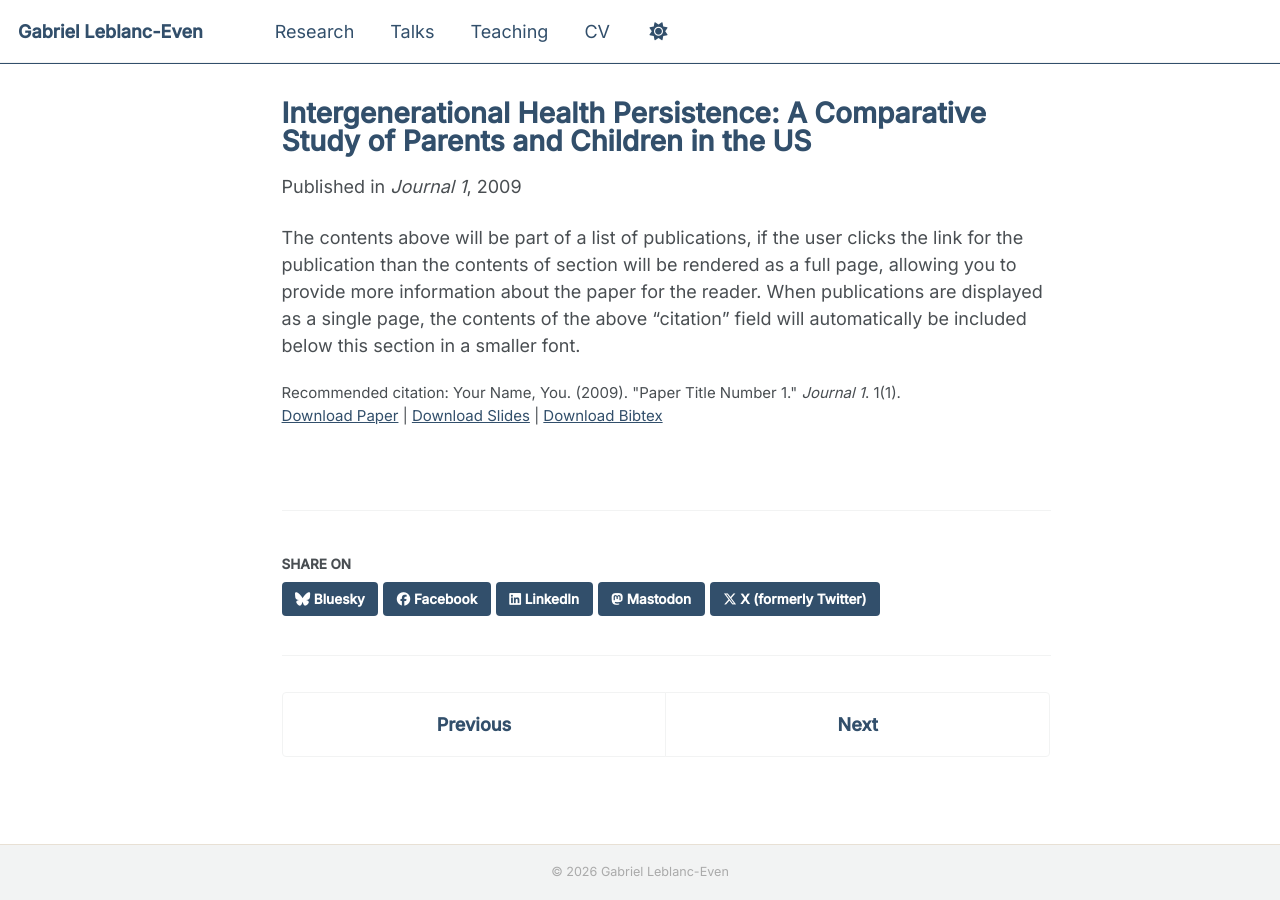
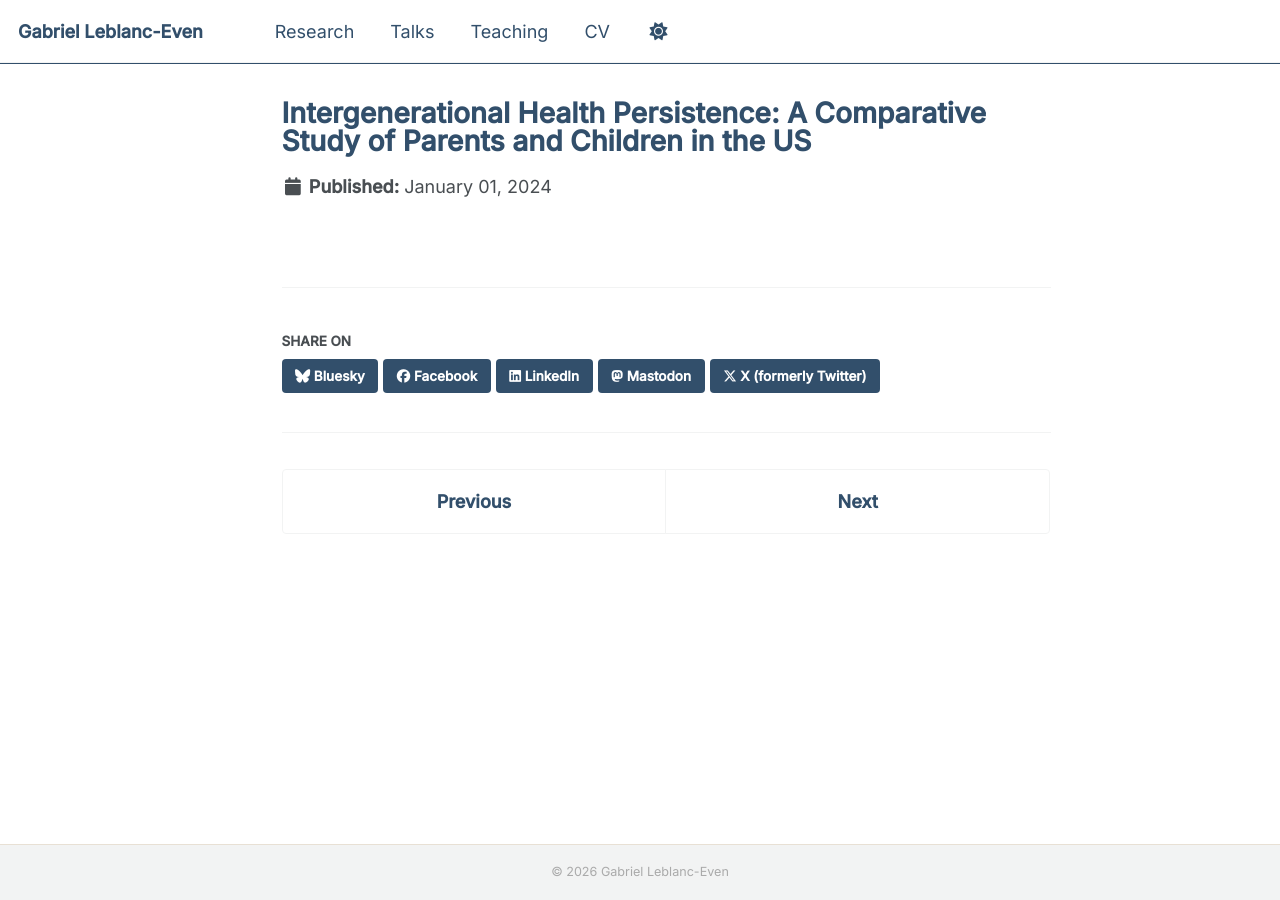
Before and after one commit to gabriel-leblanceven/gabriel-leblanceven.github.io, a Jekyll site: the page built from _publications/2009-10-01-paper-title-number-1.md, in a window 1280 px wide. Built offline with Jekyll 4.4.1, drawn with Linux system fonts in a browser that asks for light colours; a script bundle is joined from its source files by our own code; library files that are not in the unit come from our copies.

Commit message:
Update 2009-10-01-paper-title-number-1.md

```diff
--- a/_publications/2009-10-01-paper-title-number-1.md
+++ b/_publications/2009-10-01-paper-title-number-1.md
@@ -2,13 +2,7 @@
 title: "Intergenerational Health Persistence: A Comparative Study of Parents and Children in the US"
 collection: publications
 category: workingpaper
-permalink: /publication/2009-10-01-paper-title-number-1
-excerpt: 'This paper is about the number 1. The number 2 is left for future work.'
-date: 2009-10-01
-venue: 'Journal 1'
-slidesurl: 'https://academicpages.github.io/files/slides1.pdf'
-paperurl: 'https://academicpages.github.io/files/paper1.pdf'
-bibtexurl: 'https://academicpages.github.io/files/bibtex1.bib'
-citation: 'Your Name, You. (2009). &quot;Paper Title Number 1.&quot; <i>Journal 1</i>. 1(1).'
+permalink: /publication/intergenerational-health-persistence
+excerpt: 'Résumé de votre papier ici.'
+date: 2024-01-01
 ---
-The contents above will be part of a list of publications, if the user clicks the link for the publication than the contents of section will be rendered as a full page, allowing you to provide more information about the paper for the reader. When publications are displayed as a single page, the contents of the above "citation" field will automatically be included below this section in a smaller font.
```
